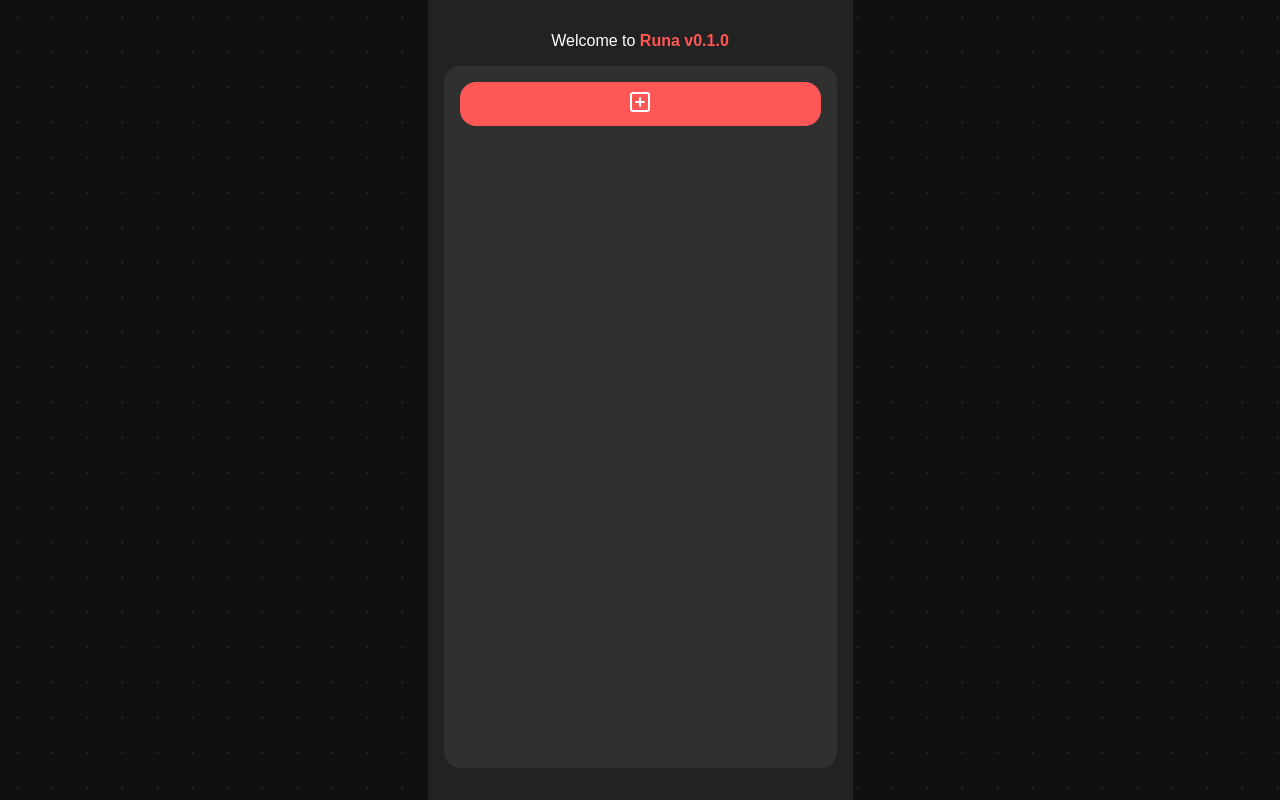
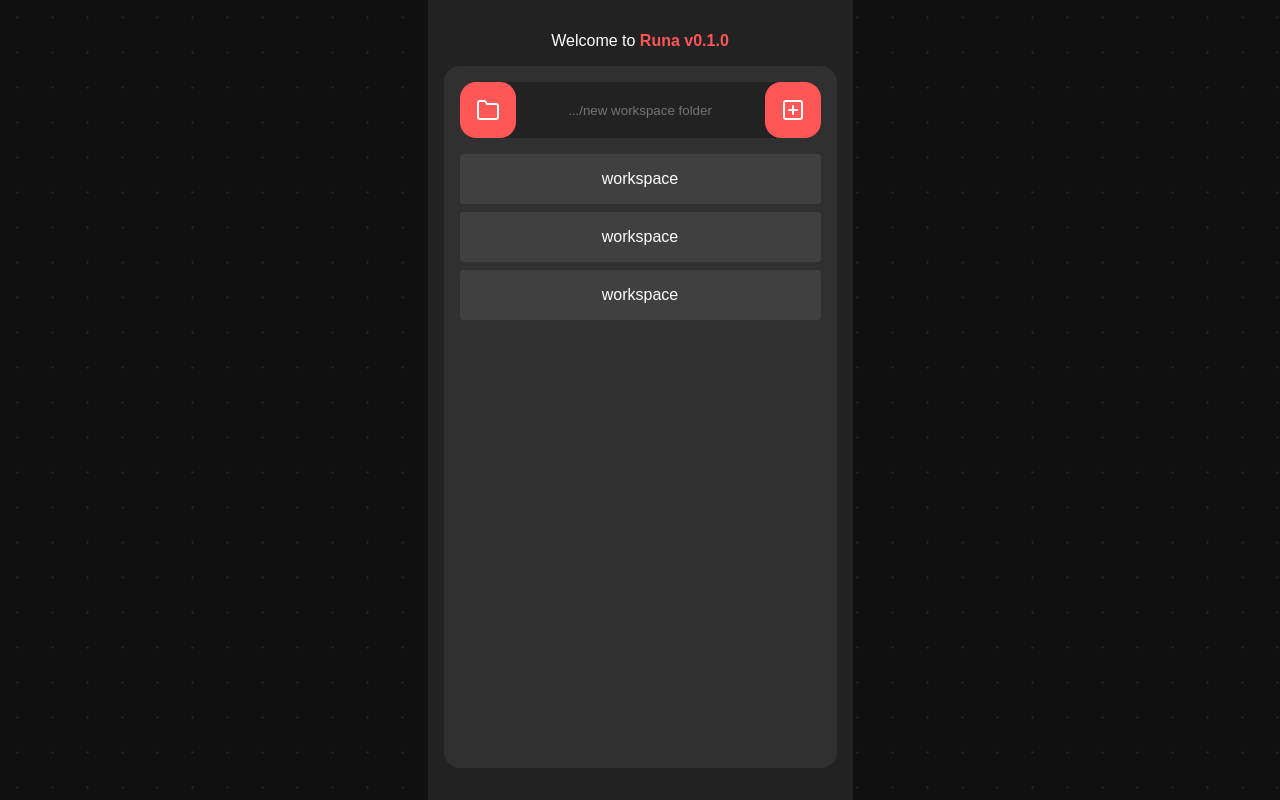
Before and after one commit to Novus-Corvus/Runa, a website: page src/index.html in a window 1280 px wide. Drawn offline with Linux system fonts and the light colour scheme.

Commit message:
workspace creation tauri-dialog folder selection and eventlistener foundation for building the workspace.

```diff
--- a/src/index.html
+++ b/src/index.html
@@ -15,9 +15,16 @@
       <div id="starting-screen__modal">
         <p id="greeting-header">Welcome to <span id="accent-text-small">Runa v0.1.0</span></p>
         <section id="local-workspaces">
-          <a id="local-workspaces__add" href=""><img src="assets/svg/plus-square.svg" alt=""></a>
+          <section id="local-workspaces__create">
+            <a id="local-workspaces__locate"><img src="assets/svg/folder.svg" alt=""></a>
+            <input id="local-workspaces__name" type="text" placeholder=".../new workspace folder">
+            <a id="local-workspaces__done"><img src="assets/svg/plus-square.svg" alt=""></a>
+          </section>
           <nav id="local-workspaces__nav">
             <!-- workspaces -->
+            <a href="">workspace</a>
+            <a href="">workspace</a>
+            <a href="">workspace</a>
           </nav>
         </section>
       </div>
--- a/src/intro.css
+++ b/src/intro.css
@@ -10,19 +10,21 @@
 }
 
 main {
+    display: flex;
+    justify-content: center;
+    overflow: hidden;
     height: 100vh;
     padding: 0;
 }
 
 #starting-screen__modal {
     width: 50vw;
-    height: 100vh;
+    height: 100%;
     max-width: 425px;
     min-width: 375px;
     display: flex;
     flex-direction: column;
-    margin: auto;
-    /* overflow: hidden; */
+    /* margin: 0 auto; */
     gap: 1rem;
     text-align: center;
     box-sizing: border-box;
@@ -42,6 +44,7 @@ main {
     height: 100%;
     align-self: center;
     padding: 1rem;
+    gap: 1rem;
     border-radius: 1rem;
     box-sizing: border-box;
     display: flex;
@@ -64,11 +67,37 @@ main {
     }
 }
 
-#local-workspaces__add {
+#local-workspaces__create {
+    display: flex;
+    background-color: var(--background);
+    border-radius: 1rem;
+    width: 100%;
+}
+
+#local-workspaces__name {
+    display: flex;
+    background-color: var(--background);
+    border: 0;
+    width: 100%;
+    text-align: center;
+    color: var(--text);
+    outline: 0;
+}
+
+#local-workspaces__locate {
+    display: flex;
     background-color: var(--accent);
     box-sizing: border-box;
-    padding: 0.5rem 0;
-    margin-bottom: 1rem;
+    padding: 1rem;
     border-radius: 1rem;
     align-items: center;
 }
+
+#local-workspaces__done {
+    display: flex;
+    background-color: var(--accent);
+    box-sizing: border-box;
+    padding: 1rem;
+    border-radius: 1rem;
+    align-items: center;
+}
--- a/src/main.js
+++ b/src/main.js
@@ -1,18 +1,29 @@
 const { invoke } = window.__TAURI__.core;
+const { open } = window.__TAURI__.dialog;
 
-let greetInputEl;
-let greetMsgEl;
-
-async function greet() {
-  // Learn more about Tauri commands at https://tauri.app/develop/calling-rust/
-  greetMsgEl.textContent = await invoke("greet", { name: greetInputEl.value });
+async function get_folder() {
+  const file = await open({
+    multiple: false,
+    directory: true,
+  });
+  return file;
 }
 
-window.addEventListener("DOMContentLoaded", () => {
-  greetInputEl = document.querySelector("#greet-input");
-  greetMsgEl = document.querySelector("#greet-msg");
-  document.querySelector("#greet-form").addEventListener("submit", (e) => {
-    e.preventDefault();
-    greet();
-  });
-});
+async function create_workspace(input_field) {
+  const workspace_creation_directory = input_field.value;
+  // ...
+}
+
+const workspaces_locate_btn = document.getElementById("local-workspaces__locate");
+const workspaces_name_input = document.getElementById("local-workspaces__name");
+const workspaces_done_btn   = document.getElementById("local-workspaces__done");
+workspaces_locate_btn.addEventListener("click", async (event) => {
+  event.preventDefault();
+  const workspace_directory = await get_folder();
+  workspaces_name_input.value = workspace_directory;
+})
+
+workspaces_done_btn.addEventListener("click", async (event) => {
+  event.preventDefault();
+  await create_workspace(workspaces_name_input);
+})
```
